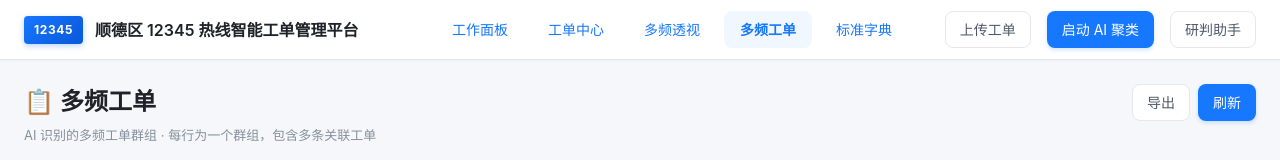
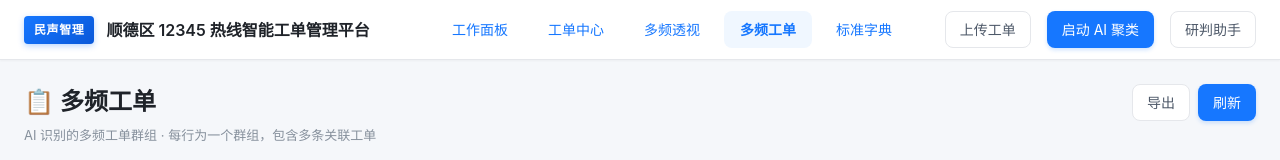
Before and after one commit to FireTable/12345, a Next.js app: page /themes in a window 1280 px wide. Shown: the top 160 px of the page. Built offline with nearby package versions, Linux system fonts and the light colour scheme; no server answers; the database is empty.

Commit message:
feat(ui): update navigation logo text from '12345' to '民声智理'

```diff
--- a/app/_components/civic/civic-nav.tsx
+++ b/app/_components/civic/civic-nav.tsx
@@ -18,7 +18,7 @@ export function CivicNav() {
   return (
     <nav className="navbar">
       <div className="navbar__brand">
-        <div className="brand-logo">12345</div>
+        <div className="brand-logo">民声智理</div>
         <span className="brand-text-full">顺德区 12345 热线智能工单管理平台</span>
       </div>
       <div className="navbar__menu">
--- a/app/themes/page.tsx
+++ b/app/themes/page.tsx
@@ -295,7 +295,7 @@ export default function ThemesPage() {
               <th>代表性诉求标题</th>
               <th style={{ width: 75, textAlign: "right" }}>工单数</th>
               <th style={{ width: 75, textAlign: "right" }}>未处理</th>
-              <th style={{ width: 80 }}>紧急度</th>
+              <th style={{ width: 120 }}>紧急度</th>
               <th style={{ width: 85, textAlign: "right" }}>持续天数</th>
               <th style={{ width: 125 }}>AI 置信度</th>
               <th style={{ width: 85 }}>处置状态</th>
```
